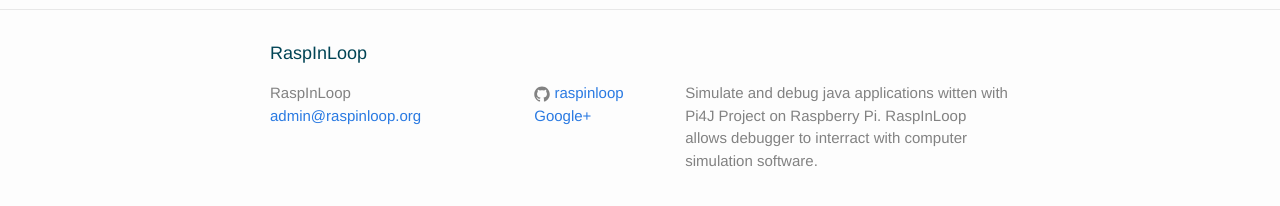
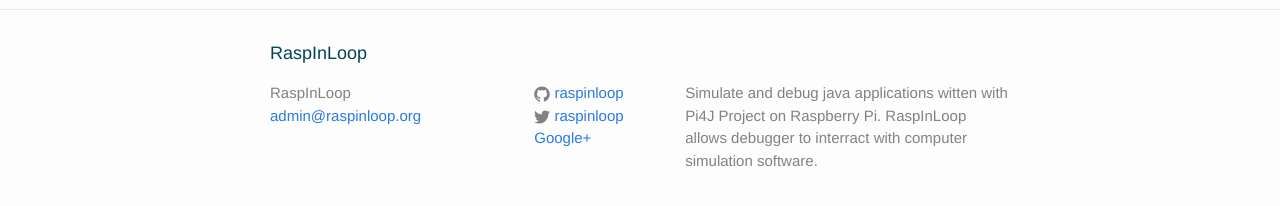
Before and after one commit to RaspInLoop/raspInLoop.github.io, a Jekyll site: the page built from tutorials.md, in a window 1280 px wide. Shown: the part 369-575 px from the top of the page. Built offline with Jekyll 4.4.1, drawn with Linux system fonts in a browser that asks for light colours.

Commit message:
Update _config.yml
Added: twiter account

```diff
--- a/_config.yml
+++ b/_config.yml
@@ -7,6 +7,7 @@
 baseurl: "" # the subpath of your site, e.g. /blog/
 url: "http://raspinloop.org" # the base hostname & protocol for your site
 github_username:  raspinloop
+twitter_username: raspinloop
 
 # Build settings
 markdown: kramdown
```
